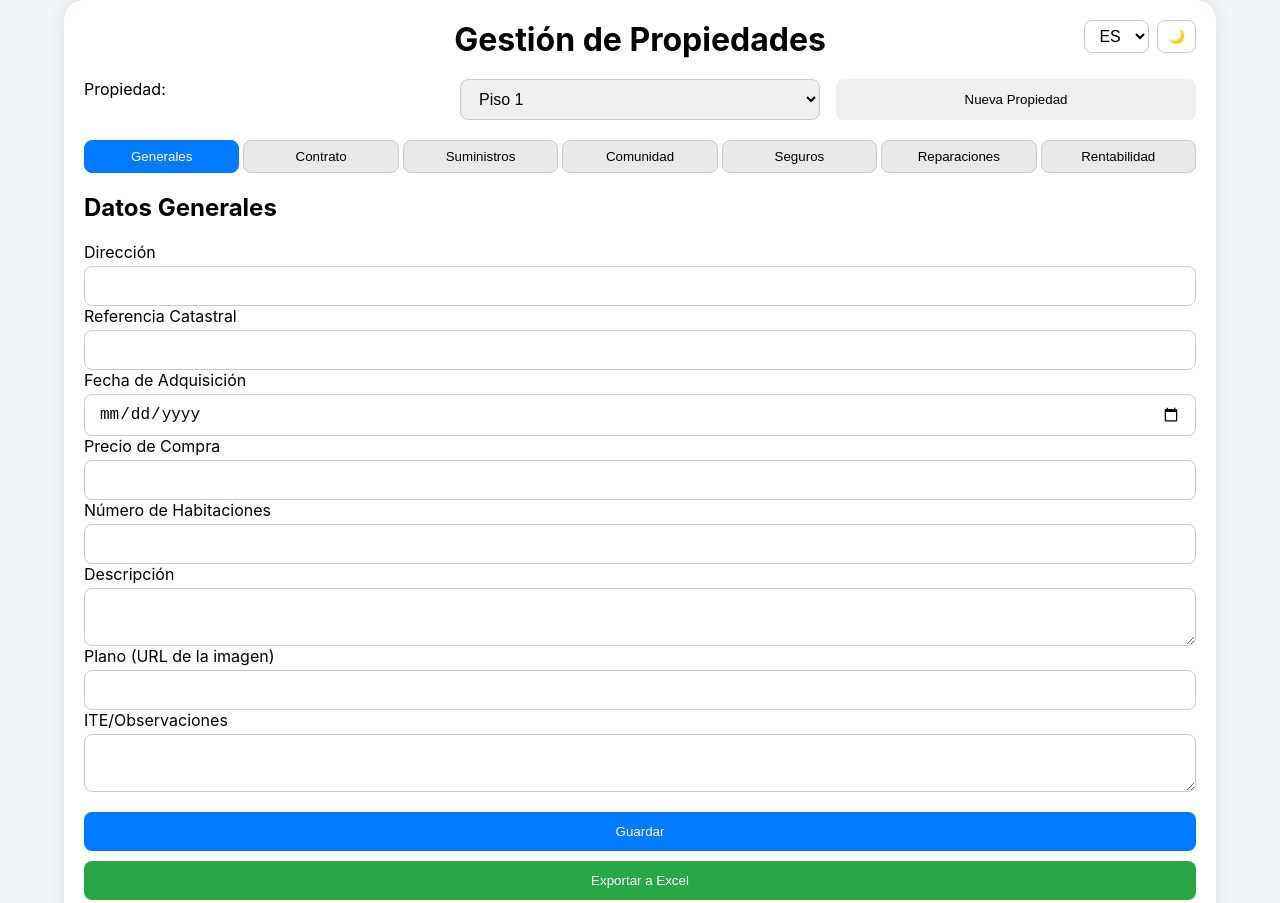
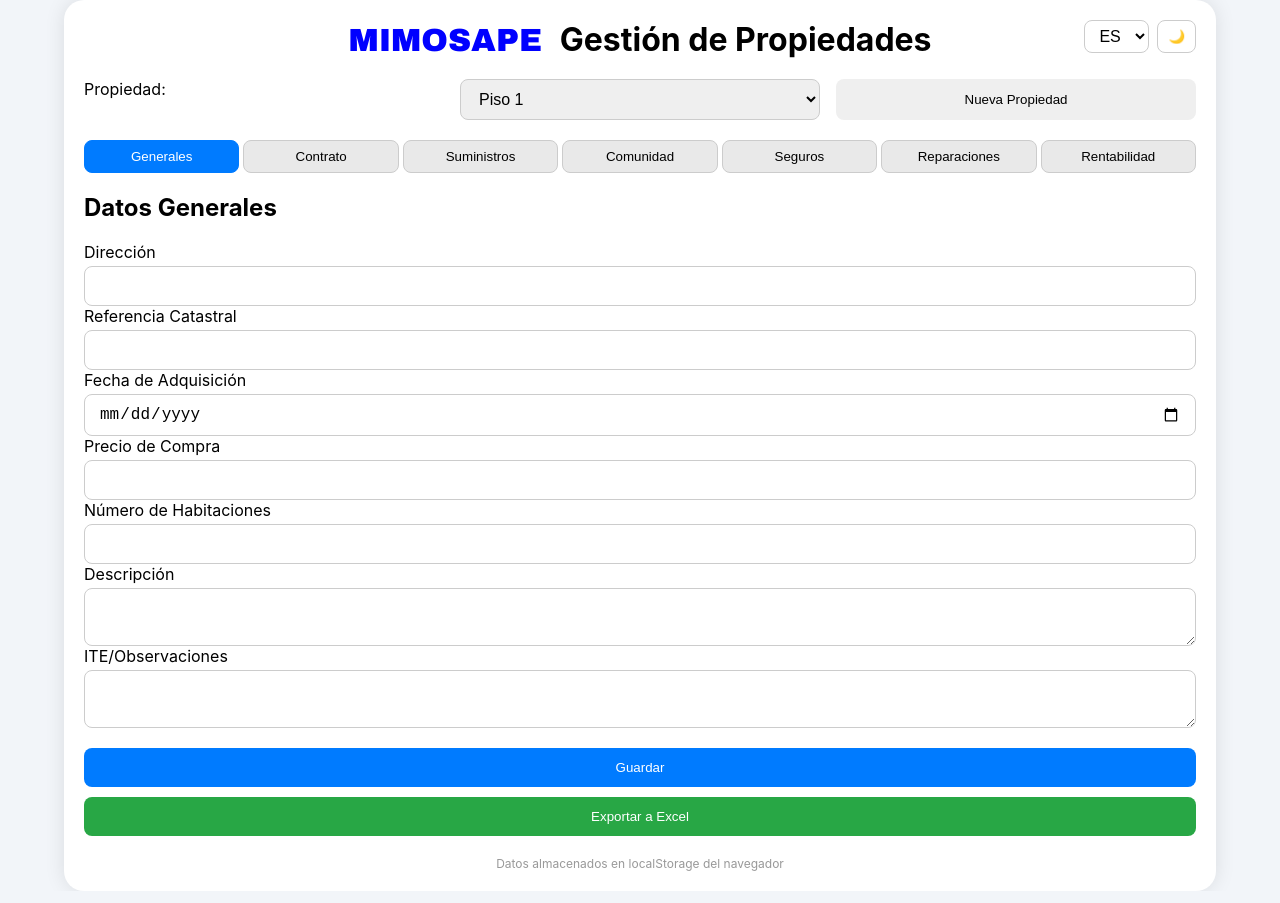
Before and after one commit to amaiurmilla/mimosape, a plain HTML site: page index.html in a window 1280 px wide. Shown: the top 903 px of the page. Drawn offline with Linux system fonts and the light colour scheme.

Commit message:
Add brand name and remove floor plan field

```diff
--- a/index.html
+++ b/index.html
@@ -9,7 +9,7 @@
 <body>
     <div class="container">
         <header>
-            <h1 data-i18n="title">Gestión de Propiedades</h1>
+            <h1><span class="brand">MIMOSAPE</span> <span data-i18n="title">Gestión de Propiedades</span></h1>
             <div class="controls">
                 <select id="language">
                     <option value="es">ES</option>
@@ -43,7 +43,6 @@
             <label data-i18n="purchasePrice">Precio de Compra<input type="number" id="purchasePrice"></label>
             <label data-i18n="rooms">Número de Habitaciones<input type="number" id="rooms"></label>
             <label data-i18n="description">Descripción<textarea id="description"></textarea></label>
-            <label data-i18n="floorPlan">Plano (URL de la imagen)<input type="text" id="floorPlan"></label>
             <label data-i18n="observations">ITE/Observaciones<textarea id="observations"></textarea></label>
         </section>
 
--- a/script.js
+++ b/script.js
@@ -29,7 +29,6 @@
         purchasePrice: 'Precio de Compra',
         rooms: 'Número de Habitaciones',
         description: 'Descripción',
-        floorPlan: 'Plano (URL de la imagen)',
         observations: 'ITE/Observaciones',
         contractSection: 'Contrato de Alquiler',
         tenantName: 'Inquilino',
@@ -104,7 +103,6 @@
         purchasePrice: 'Purchase Price',
         rooms: 'Rooms',
         description: 'Description',
-        floorPlan: 'Floor Plan (image URL)',
         observations: 'ITE/Observations',
         contractSection: 'Rental Contract',
         tenantName: 'Tenant',
@@ -204,7 +202,6 @@
     document.getElementById('purchasePrice').value = data.general.purchasePrice || '';
     document.getElementById('rooms').value = data.general.rooms || '';
     document.getElementById('description').value = data.general.description || '';
-    document.getElementById('floorPlan').value = data.general.floorPlan || '';
     document.getElementById('observations').value = data.general.observations || '';
 
     const c = data.contract;
@@ -271,7 +268,6 @@
             purchasePrice: parseFloat(document.getElementById('purchasePrice').value) || 0,
             rooms: document.getElementById('rooms').value,
             description: document.getElementById('description').value,
-            floorPlan: document.getElementById('floorPlan').value,
             observations: document.getElementById('observations').value,
         },
         contract: {
@@ -372,7 +368,6 @@
         ['Precio de Compra', data.general.purchasePrice],
         ['Número de Habitaciones', data.general.rooms],
         ['Descripción', data.general.description],
-        ['Plano', data.general.floorPlan],
         ['ITE/Observaciones', data.general.observations],
     ]);
     XLSX.utils.book_append_sheet(wb, generalSheet, 'Generales');
--- a/style.css
+++ b/style.css
@@ -35,6 +35,13 @@
 
 header h1 {
     margin: 0 0 10px 0;
+}
+
+.brand {
+    color: blue;
+    font-family: 'Arial Black', Arial, sans-serif;
+    text-transform: uppercase;
+    margin-right: 10px;
 }
 
 .controls {
```
